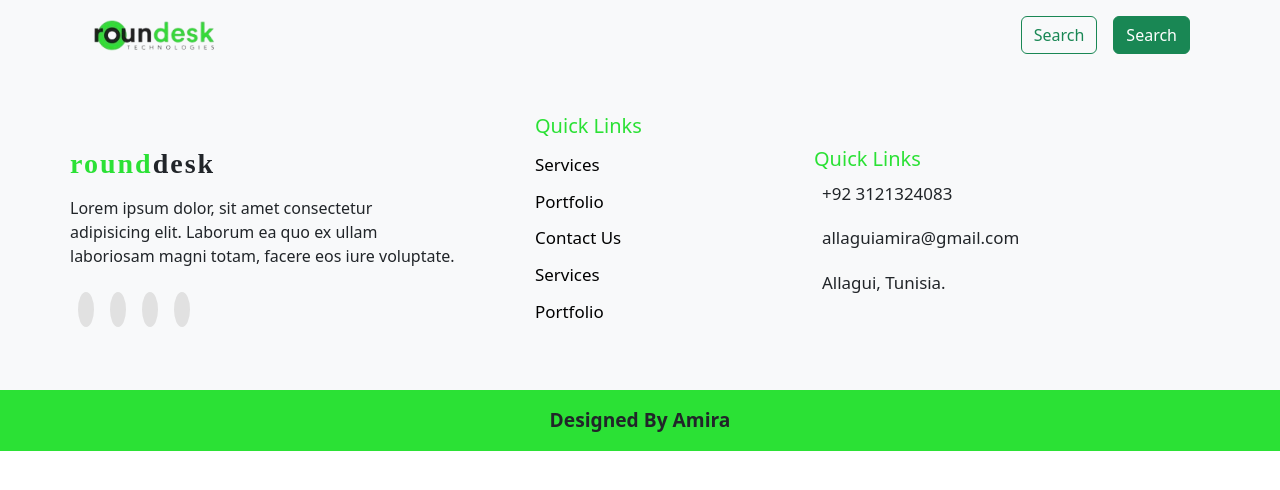
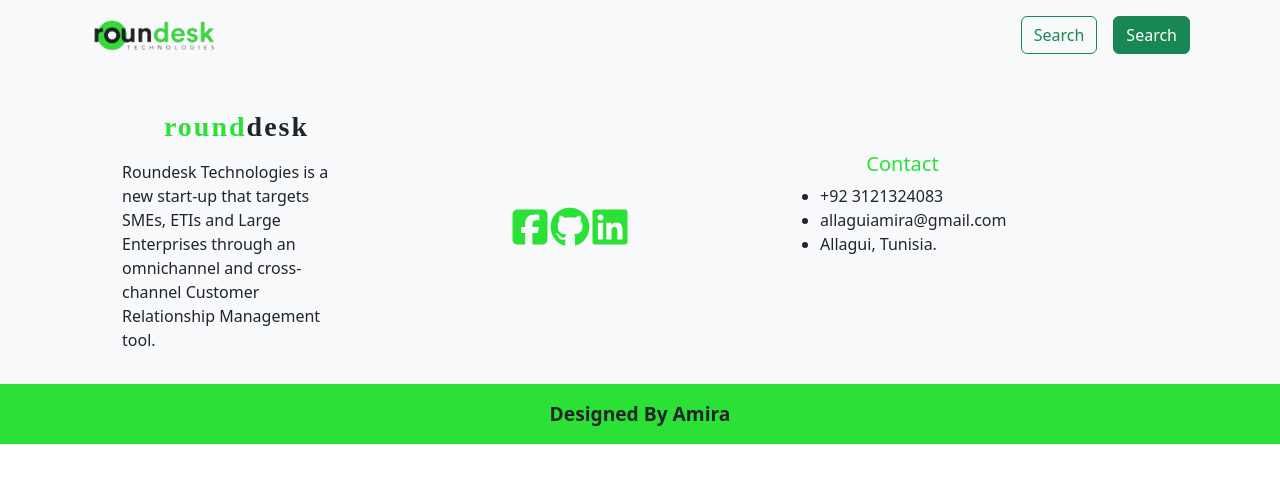
Before and after one commit to amiraadev/react-bootstrap-responsive-nestjs-jwt-passport-prisma-mysql-authentification, a React (Create React App) app: page / in a window 1280 px wide. Shown: the top 490 px of the page. Built offline with nearby package versions, Linux system fonts and the light colour scheme.

Commit message:
finishing the Footer

```diff
--- a/package.json
+++ b/package.json
@@ -15,6 +15,7 @@
     "react": "^18.2.0",
     "react-bootstrap": "^2.10.1",
     "react-dom": "^18.2.0",
+    "react-icons": "^5.0.1",
     "react-router-dom": "^6.22.1",
     "react-scripts": "5.0.1",
     "typescript": "^4.9.5",
--- a/src/components/footer/Footer.tsx
+++ b/src/components/footer/Footer.tsx
@@ -5,75 +5,78 @@
 import Button from "react-bootstrap/Button";
 import Navbar from "react-bootstrap/Navbar";
 import Container from "react-bootstrap/Container";
+import Row from "react-bootstrap/Row";
+import Col from "react-bootstrap/Col";
+
+import { Link } from "react-router-dom";
+
+import { FaSquareFacebook } from "react-icons/fa6";
+import { FaGithub } from "react-icons/fa";
+import { FaLinkedin } from "react-icons/fa6";
 
 const Footer = () => {
 	return (
 		<>
 			<Navbar bg='light ' variant={"light"} expand='lg'>
-				<Container className='justify-content-between'>
-					<div className='col-md-6 col-lg-5 col-12 ft-1'>
+				<Container className='d-flex align-items-center justify-content-center'>
+					<Row>
+						<Col
+							className='d-flex flex-column align-items-center justify-content-center ft-1 m-4'
+							xs={12}
+							md={3}>
 							<h3>
-							<span>round</span>desk
+								<span className='title-span'>round</span>desk
 							</h3>
-						<p>
-							Lorem ipsum dolor, sit amet consectetur adipisicing elit. Laborum
-							ea quo ex ullam laboriosam magni totam, facere eos iure voluptate.
-						</p>
+							<div className=' px-3'>
+								<span>
+									Roundesk Technologies is a new start-up that targets SMEs,
+									ETIs and Large Enterprises through an omnichannel and
+									cross-channel Customer Relationship Management tool.
+								</span>
+							</div>
+						</Col>
+						<Col
+							className='d-flex flex-column align-items-center justify-content-center ft-1 m-4'
+							xs={12}
+							md={3}>
 							<div className='footer-icons'>
-							<i className='fa-brands fa-facebook'></i>
-							<i className='fa-brands fa-twitter'></i>
-							<i className='fa-brands fa-instagram'></i>
-							<i className='fa-brands fa-linkedin-in'></i>
+								<Link to='/about'>
+									<FaSquareFacebook className='react-icon-class' />
+								</Link>
+								<Link to='/about'>
+									<FaGithub className='react-icon-class' />
+								</Link>
+								<Link to='/about'>
+									<FaLinkedin className='react-icon-class' />
+								</Link>
 							</div>
-					</div>
-					<div className='col-md-6 col-lg-3 col-12 ft-2'>
-						<h5>Quick Links</h5>
+						</Col>
+
+						<Col
+							className='d-flex align-items-center justify-content-center  m-4'
+							xs={12}
+							md={3}>
+							<div className='d-flex flex-column align-items-center justify-content-center ft-1'>
+								<h5>Contact</h5>
 								<ul>
 									<li className='nav-item'>
-								<a className='' href='/'>
-									Services
-								</a>
+										<i className='fa-solid fa-phone-volume'></i> +92 3121324083
 									</li>
 									<li className='nav-item'>
-								<a className='' href='/'>
-									Portfolio
-								</a>
+										<i className='fa-solid fa-envelope'></i>{" "}
+										allaguiamira@gmail.com
 									</li>
 									<li className='nav-item'>
-								<a className='' href='/'>
-									Contact Us
-								</a>
-							</li>
-							<li className='nav-item'>
-								<a className='' href='/'>
-									Services
-								</a>
-							</li>
-							<li className='nav-item'>
-								<a className='' href='/'>
-									Portfolio
-								</a>
+										<p>
+											<i className='fa-solid fa-paper-plane'></i> Allagui,
+											Tunisia.
+										</p>
 									</li>
 								</ul>
 							</div>
-					<div className='col-md-6 col-lg-4 col-12 ft-3'>
-						<h5>Quick Links</h5>
-						<p>
-							<i className='fa-solid fa-phone-volume'></i> +92 3121324083
-						</p>
-						<p>
-							<i className='fa-solid fa-envelope'></i> allaguiamira@gmail.com
-						</p>
-						<p>
-							<i className='fa-solid fa-paper-plane'></i> Allagui, Tunisia.
-						</p>
-					</div>
+						</Col>
+					</Row>
 				</Container>
-				<div className='Footer'>
-					<div className='container'>
-						<div className='row'></div>
-					</div>
-				</div>
 			</Navbar>
 			<div className='Last-footer'>
 				<p>Designed By Amira</p>
--- a/src/components/footer/footer.css
+++ b/src/components/footer/footer.css
@@ -40,7 +40,7 @@
     padding: 0.5rem 0;
   }
 
-  .ft-1 span {
+  .ft-1 .title-span {
     color: #2be135;
   }
 
--- a/src/index.css
+++ b/src/index.css
@@ -17,8 +17,8 @@
 	width: 430px;
 }
 
-.bg-green{
-  background-color: var(--primary-color);
+.bg-green {
+	background-color: var(--primary-color);
 }
 
 /*------------ Right box ------------*/
@@ -61,6 +61,11 @@
 	height: auto; /* Preserve aspect ratio */
 }
 
+.react-icon-class {
+	color: var(--primary-color);
+	font-size: 40px;
+}
+
 /*------------ For small screens------------*/
 
 @media only screen and (max-width: 768px) {
@@ -77,6 +82,10 @@
 	.logo-img {
 		max-width: 80px;
 	}
+	.react-icon-class {
+		font-size: 20px;
+		margin: 10px;
+	}
 }
 
 @media (max-width: 480px) {
```
Also changed, not shown: 1 other file (tests, documents, lock files or other folders). Lines whose indentation alone changed are shown as unchanged.
